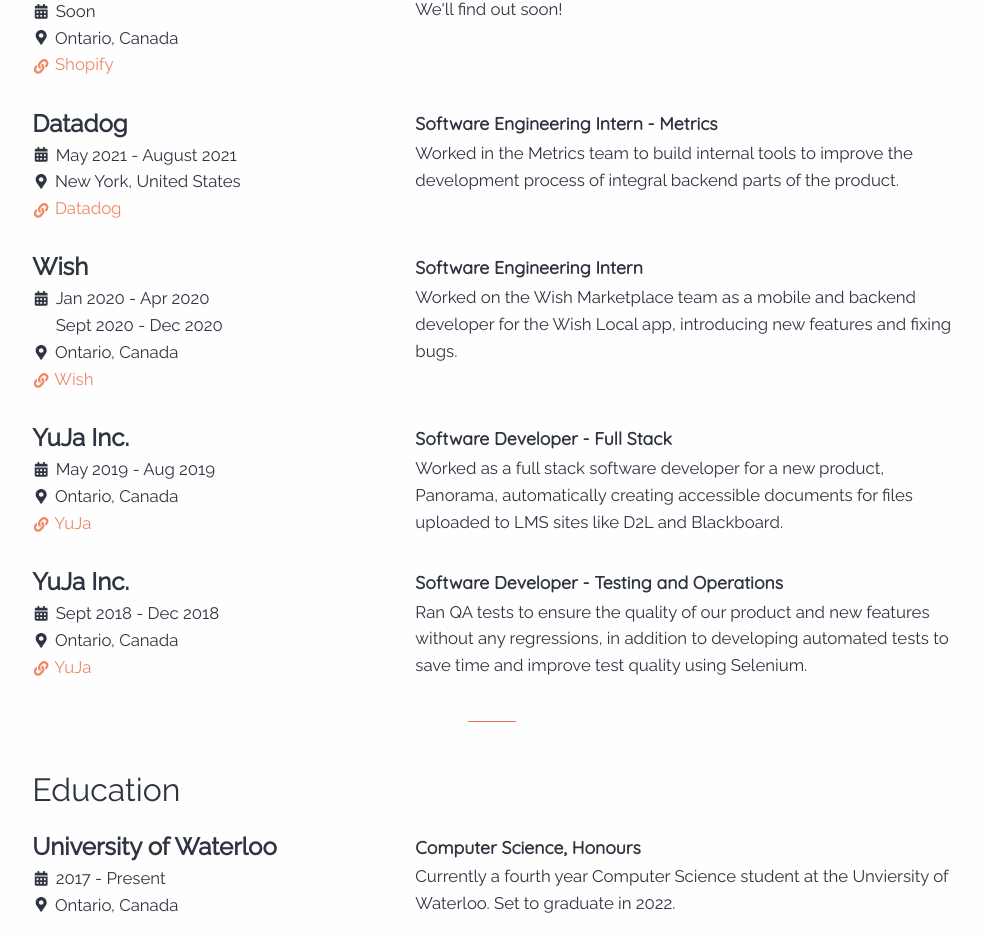
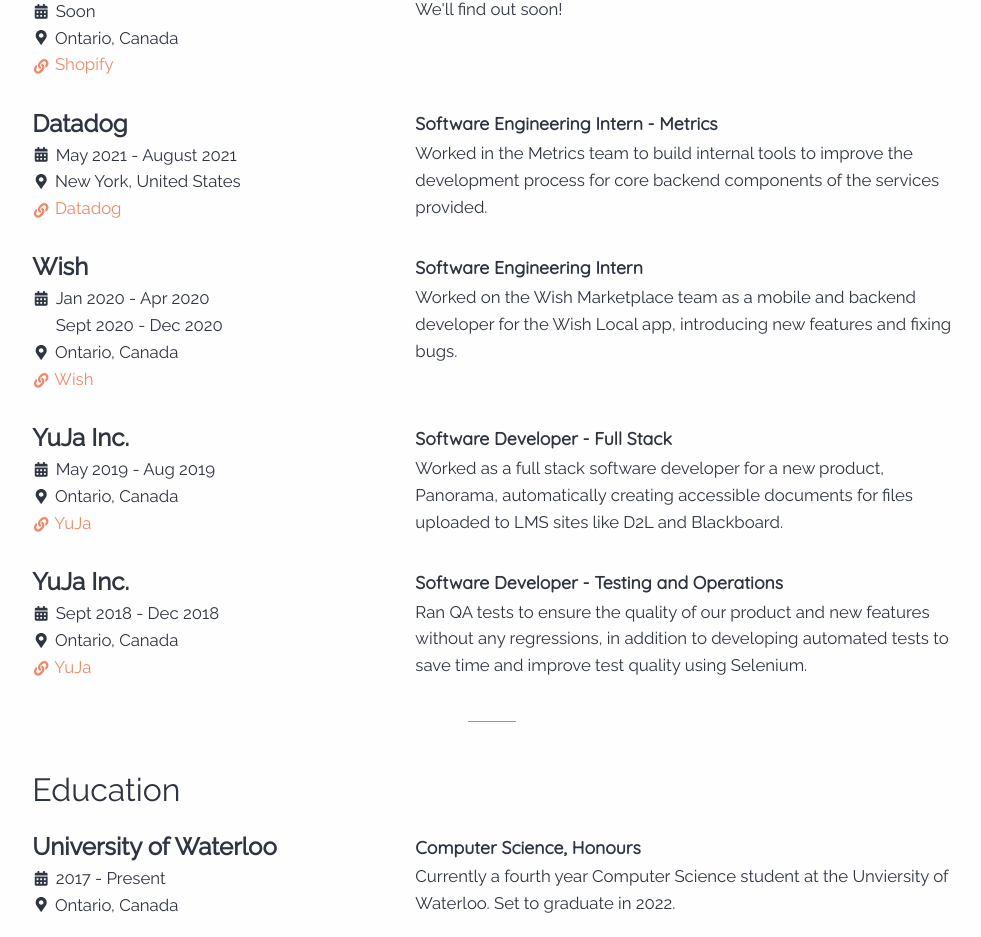
Before and after one commit to ClementTsang/clementtsang.github.io, a Vue app: page / in a window 1280 px wide. Shown: the part 1137-2074 px from the top of the page, without its empty margins (148-1129 px from the left). Built offline with nearby package versions, Linux system fonts and the light colour scheme.

Commit message:
Slight rewording

```diff
--- a/src/components/Experience.vue
+++ b/src/components/Experience.vue
@@ -20,7 +20,7 @@
           entry-title="Datadog"
           :date-range="['May 2021 - August 2021']"
           job-position="Software Engineering Intern - Metrics"
-          job-description="Worked in the Metrics team to build internal tools to improve the development process of integral backend parts of the product."
+          job-description="Worked in the Metrics team to build internal tools to improve the development process for core backend components of the services provided."
           job-location="New York, United States"
           job-website="https://www.datadoghq.com/"
           job-website-name="Datadog"
```
